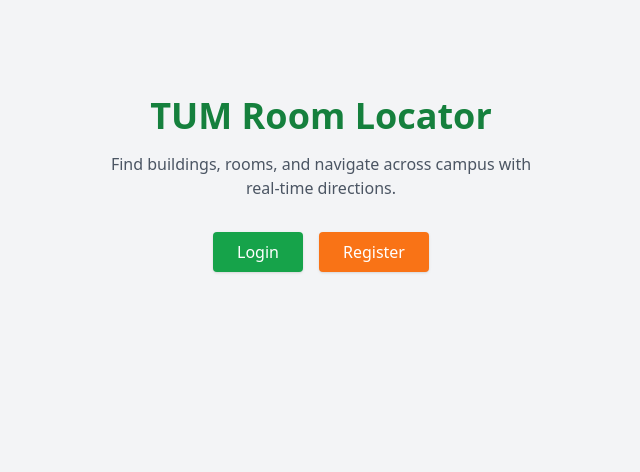
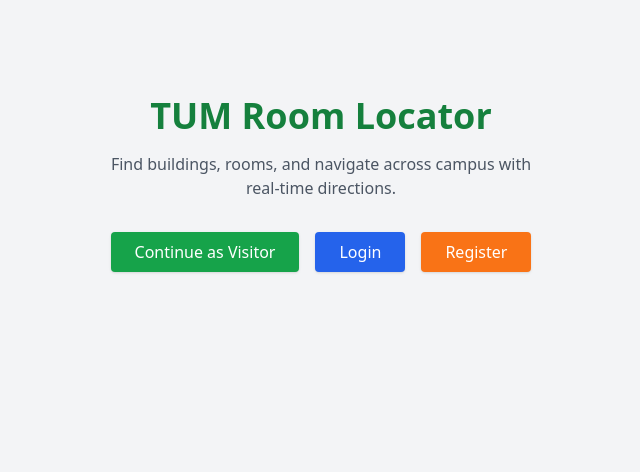
Before and after one commit to Breestellar/Tum-Room-Locator, a Flask app: page / in a window 1280 px wide. Shown: the top 472 px of the page, without its empty margins (319-959 px from the left). Run offline with Flask 3, Linux system fonts and the light colour scheme; some libraries are stand-ins or nearby versions.

Commit message:
feat(auth): allow visitor access to map while keeping account and admin features protected

```diff
--- a/app.py
+++ b/app.py
@@ -1,4 +1,4 @@
-import re, os, random
+import re, os, random, pandas as pd
 from datetime import datetime, timedelta
 from functools import wraps
 from io import BytesIO
@@ -776,7 +776,6 @@
 #-------------------------- MAP VIEW --------------------------#
 
 @app.route('/map')
-@login_required
 def map_view():
     building_id = request.args.get('building_id')
     return render_template('map.html', building_id=building_id)
@@ -785,7 +784,6 @@
 #-------------------------- SEARCH API --------------------------#
 
 @app.route('/api/search')
-@login_required
 def search():
 
     query = request.args.get('q', '').lower().strip()
@@ -821,7 +819,6 @@
 #-------------------------- LOG SEARCH API --------------------------#
 
 @app.route('/api/log-search', methods=['POST'])
-@login_required
 def log_search():
     data = request.get_json()
     location_name = data.get('location_name', '').strip()
@@ -829,12 +826,14 @@
     if not location_name:
         return jsonify({"status": "ignored"})
 
+    user_id = session.get('user_id')  # None for visitors
+
     conn = get_db()
     cursor = conn.cursor()
 
     cursor.execute(
         "INSERT INTO searches (user_id, location_name) VALUES (%s, %s)",
-        (session['user_id'], location_name)
+        (user_id, location_name)
     )
 
     conn.commit()
@@ -843,11 +842,9 @@
 
     return jsonify({"status": "success"})
 
-
 #-------------------------- BUILDINGS API --------------------------#
 
 @app.route('/api/buildings')
-@login_required
 def api_buildings():
 
     conn = get_db()
@@ -871,7 +868,6 @@
 #-------------------------- BUILDING SEARCH API --------------------------#
 
 @app.route('/api/building-search')
-@login_required
 def building_search():
     query = request.args.get('q', '').lower().strip()
 
@@ -904,7 +900,6 @@
 
 #-------------------------- ROOMS API --------------------------#
 @app.route('/api/rooms/<int:building_id>')
-@login_required
 def api_rooms(building_id):
 
     conn = get_db()
--- a/templates/home.html
+++ b/templates/home.html
@@ -12,9 +12,14 @@
         Find buildings, rooms, and navigate across campus with real-time directions.
     </p>
 
-    <div class="flex gap-4">
+    <div class="flex gap-4 flex-wrap justify-center">
+    <a href="/map"
+       class="bg-green-600 text-white px-6 py-2 rounded shadow hover:bg-green-700">
+        Continue as Visitor
+    </a>
+
     <a href="/login"
-           class="bg-green-600 text-white px-6 py-2 rounded shadow hover:bg-green-700">
+       class="bg-blue-600 text-white px-6 py-2 rounded shadow hover:bg-blue-700">
         Login
     </a>
 
```
Also changed, not shown: 1 other file. Lines whose indentation alone changed are shown as unchanged.
